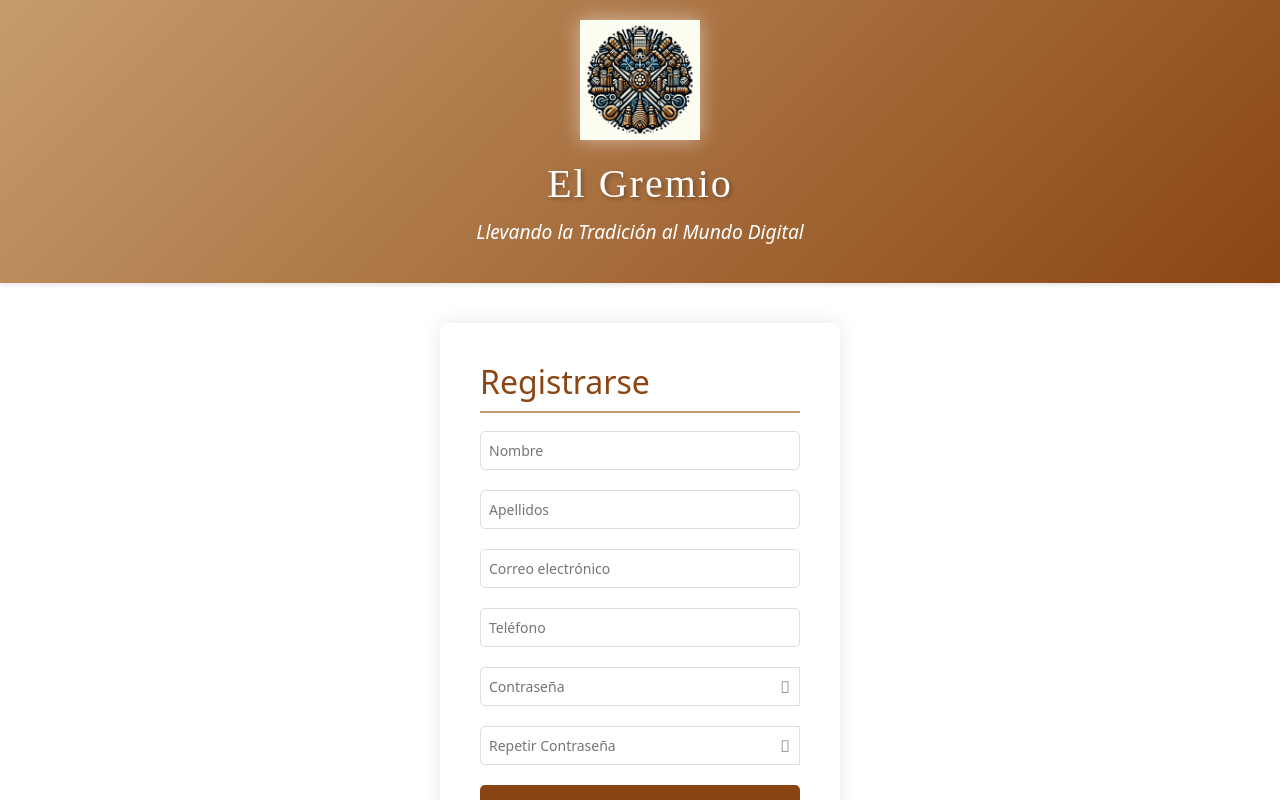
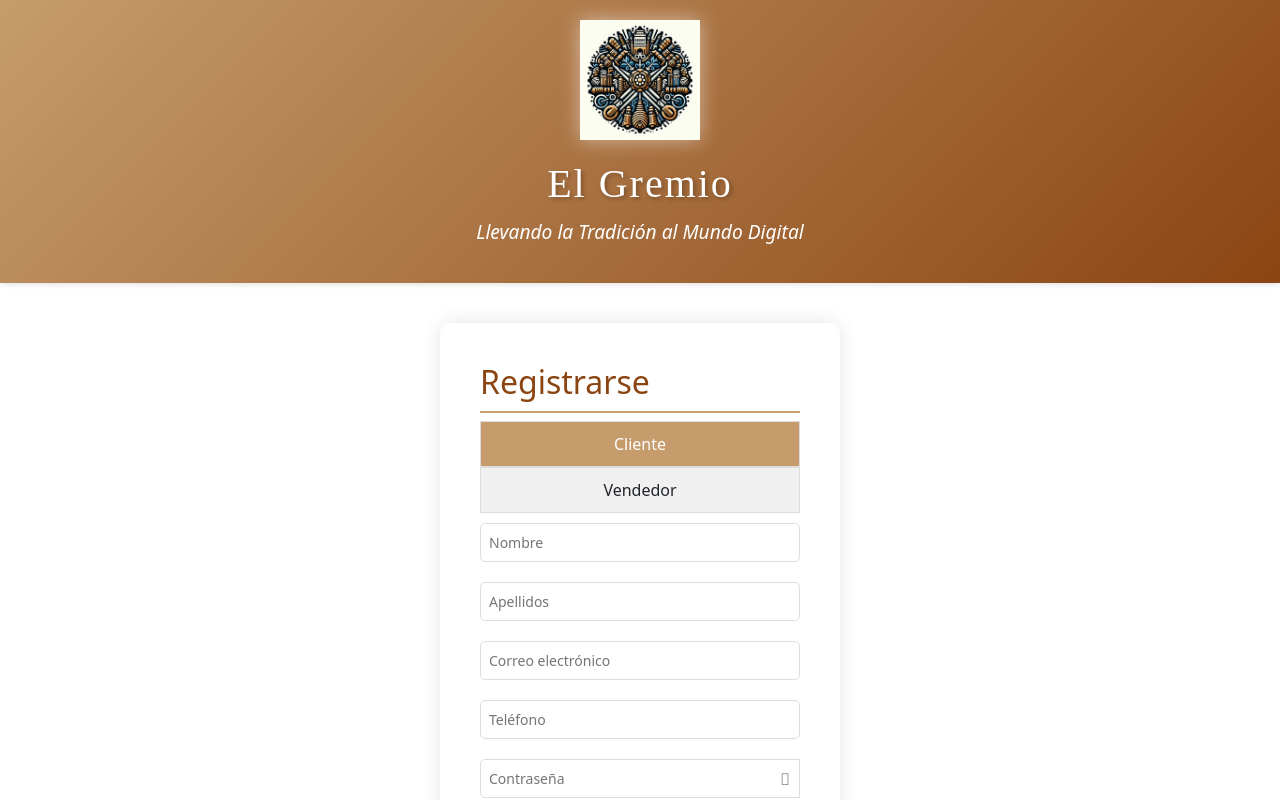
Before and after one commit to Msanche/El_Gremio, a Vue app in the folder FrontEnd/: page / in a window 1280 px wide. Both pictures are taken after a click on the element "¿No tienes cuenta? Regístrate aquí". Shown: the top 800 px of the page. Built offline with nearby package versions, Linux system fonts and the light colour scheme.

Commit message:
Seccionar entre cliente y vendedor

```diff
--- a/FrontEnd/src/views/LoginView.vue
+++ b/FrontEnd/src/views/LoginView.vue
@@ -30,16 +30,28 @@
         <div v-if="!login" class="register-form" key="register">
           <h2>Registrarse</h2>
           <form @submit.prevent="Registro" needs-validation>
+            <div class="user-type-option" :class="{ active: selectedType === 'cliente' }" data-type="cliente"
+              @click="selectType('cliente')">
+              Cliente
+            </div>
+            <div class="user-type-option" :class="{ active: selectedType === 'vendedor' }" data-type="vendedor"
+              @click="selectType('vendedor')">
+              Vendedor
+            </div>
             <input type="text" name="nombre" placeholder="Nombre" v-model="nombre" required>
             <input type="text" name="apellidos" placeholder="Apellidos" v-model="apellidos" required>
             <input type="email" name="email" placeholder="Correo electrónico" v-model="email" required>
             <input type="number" name="telefono" placeholder="Teléfono" v-model="tel" required>
+            <div v-if="selectedType === 'vendedor'">
+              <!-- Opciones para Vendedor -->
+              <input type="text" name="nombre_marca" placeholder="Nombre de marca" v-model="nombre_marca" required>
+            </div>
 
             <div class="input-group">
               <input :type="mostrarContrasena ? 'text' : 'password'" name="password" placeholder="Contraseña"
                 v-model="password" required>
               <!-- Ícono para mostrar/ocultar contraseña -->
-               <i :class="mostrarContrasena ? 'fas fa-eye-slash' : 'fas fa-eye'" class="toggle-icon"
+              <i :class="mostrarContrasena ? 'fas fa-eye-slash' : 'fas fa-eye'" class="toggle-icon"
                 @click="toggleMostrarContrasena"></i>
 
             </div>
@@ -76,16 +88,21 @@ export default {
       login: true,
       contrasena: '',          // Variable para almacenar la contraseña
       mostrarContrasena: false, // Estado para controlar si se muestra u oculta la contraseña,
-      nombre:'',
-      apellidos:'',
-      email:'',
-      tel:'',
+      nombre: '',
+      apellidos: '',
+      email: '',
+      tel: '',
+      selectedType: 'cliente', // Valor inicial
+
     }
   },
   components: {
     ModalRegistroCorrecto
   },
   methods: {
+    selectType(type) {
+      this.selectedType = type;
+    },
     toggleMostrarContrasena() {
       // Alternar el estado de mostrarContrasena
       this.mostrarContrasena = !this.mostrarContrasena;
@@ -97,7 +114,7 @@ export default {
       this.ModalExito();
 
     },
-    Registro(){
+    Registro() {
       console.log("Registro ");
       let payload = "Registro"
       this.$store.commit('LoginRegistro', payload);
@@ -137,6 +154,27 @@ export default {
 </script>
 
 <style scoped>
+.user-type-option {
+  flex: 1;
+  text-align: center;
+  padding: 10px;
+  background-color: #f0f0f0;
+  border: 1px solid #ddd;
+  cursor: pointer;
+  transition: background-color 0.3s;
+}
+
+.user-type-option.active {
+  background-color: #c69c6d;
+  color: white;
+}
+
+.user-type-container {
+  display: flex;
+  justify-content: space-between;
+  margin-bottom: 10px;
+}
+
 body {
   font-family: 'Segoe UI', Tahoma, Geneva, Verdana, sans-serif;
   margin: 0;
@@ -300,22 +338,26 @@ button:hover {
 }
 
 .input-group {
-  position: relative; /* Necesario para posicionar el ícono dentro del input */
+  position: relative;
+  /* Necesario para posicionar el ícono dentro del input */
   display: flex;
   align-items: center;
 }
 
 input {
-  padding: 8px 35px 8px 8px; /* Espacio adicional para el ícono */
+  padding: 8px 35px 8px 8px;
+  /* Espacio adicional para el ícono */
   font-size: 14px;
-  border: 1px solid  #ddd;
+  border: 1px solid #ddd;
   border-radius: 5px;
   width: 100%;
 }
 
 .toggle-icon {
-  position: absolute; /* Posiciona el ícono dentro del input */
-  right: 10px; /* Ajusta la posición del ícono a la derecha */
+  position: absolute;
+  /* Posiciona el ícono dentro del input */
+  right: 10px;
+  /* Ajusta la posición del ícono a la derecha */
   cursor: pointer;
   color: #888;
 }
```
